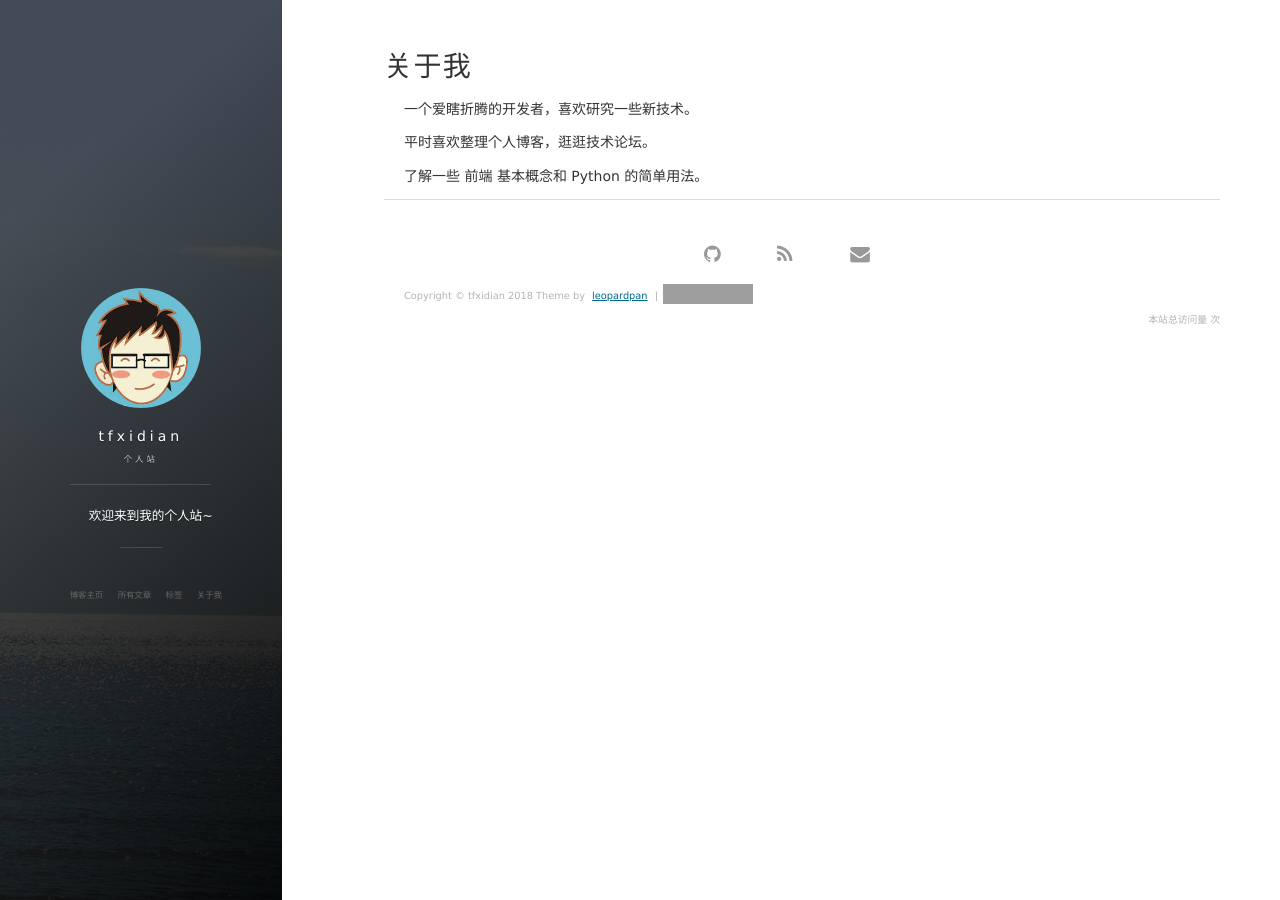
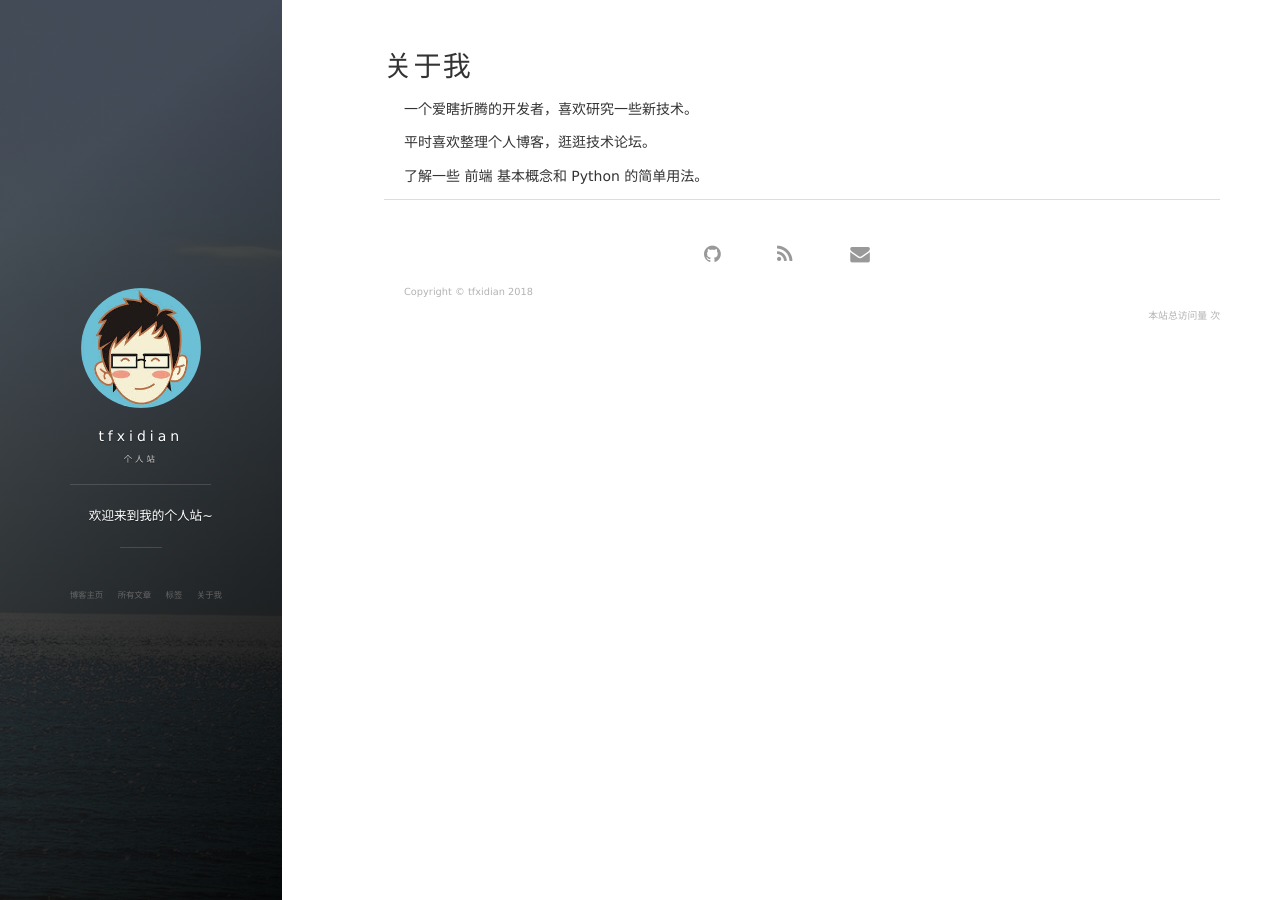
Before and after one commit to tfxidian/tfxidianbackup, a Jekyll site: the page built from about.md, in a window 1280 px wide. Built offline with Jekyll 4.4.1, drawn with Linux system fonts in a browser that asks for light colours; nearby versions of some CDN libraries; comment, search, counter and statistics services are not loaded; grey boxes are pictures that could not be loaded.

```diff
--- a/_includes/footer.html
+++ b/_includes/footer.html
@@ -69,12 +69,7 @@
 
         <div class = "footer_div">
            <p class="copyright text-muted">
-            Copyright &copy; {{ site.title }} {{ site.time | date: '%Y' }} Theme by <a href="http://baixin.io/">leopardpan</a> |
-            <iframe
-                style="margin-left: 2px; margin-bottom:-5px;"
-                frameborder="0" scrolling="0" width="91px" height="20px"
-                src="https://ghbtns.com/github-btn.html?user=leopardpan&repo=leopardpan.github.io&type=star&count=true" >
-            </iframe>
+            Copyright &copy; {{ site.title }} {{ site.time | date: '%Y' }}
             </p>
         	<div align="right">
     			<link rel="stylesheet" href="//cdn.bootcss.com/font-awesome/4.3.0/css/font-awesome.min.css">
```
